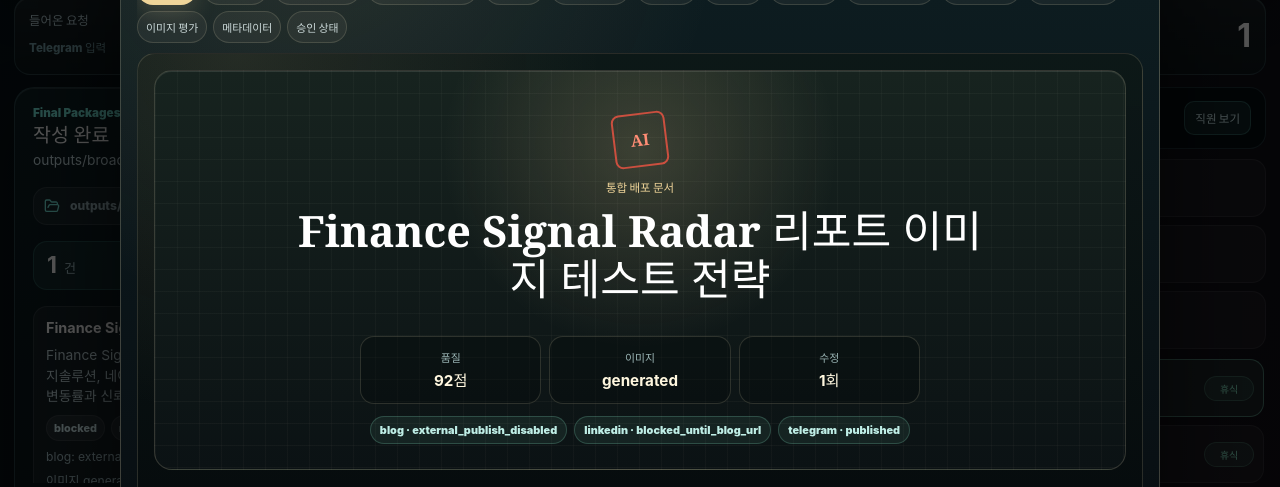
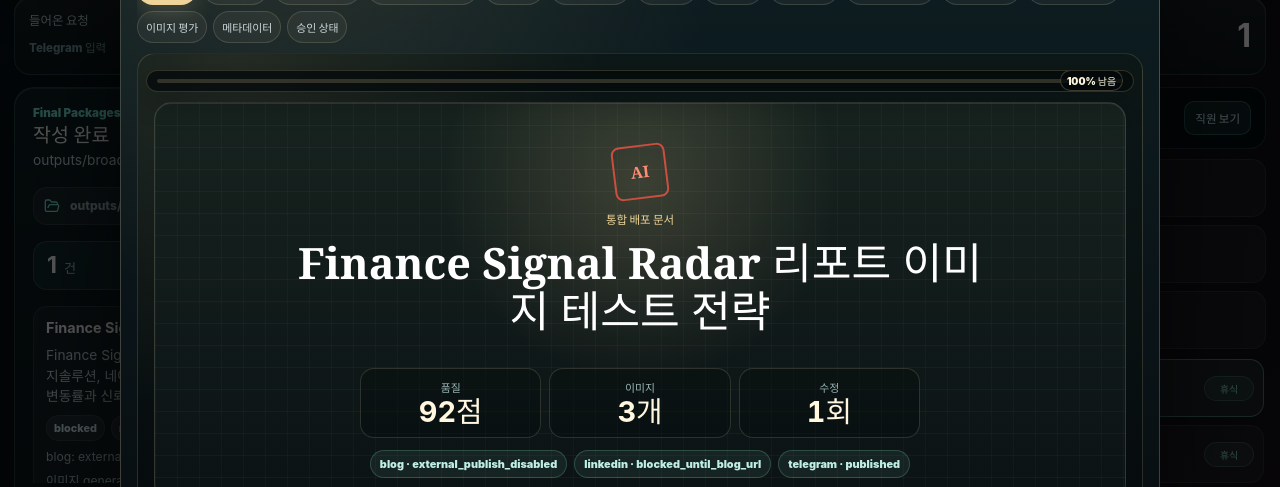
Before and after one commit to reset980reset980/chutzrit-ai-office, a React (Vite) app in the folder apps/office-dashboard/: page / in a window 1280 px wide. Both pictures are taken after a click on the tab "배포 문서". Shown: the part 152-639 px from the top of the page. Built offline with nearby package versions, Linux system fonts and the light colour scheme.

Commit message:
Add scroll triggered report reveal

```diff
--- a/apps/office-dashboard/src/components/MetricDetailPanel.tsx
+++ b/apps/office-dashboard/src/components/MetricDetailPanel.tsx
@@ -78,8 +78,104 @@ function getStatusEntries(record: BroadcastingRecord) {
   return Object.entries(record.channelPublishStatus || {});
 }
 
-function getReportScore(record: BroadcastingRecord) {
-  return record.qualityScore == null ? "기록 없음" : `${record.qualityScore}점`;
+function ScrollCountUp({
+  label,
+  value,
+  suffix = "",
+  durationMs = 1100
+}: {
+  label: string;
+  value: number;
+  suffix?: string;
+  durationMs?: number;
+}) {
+  const counterRef = useRef<HTMLDivElement | null>(null);
+  const frameRef = useRef<number | null>(null);
+  const [displayValue, setDisplayValue] = useState(0);
+  const [isCounting, setIsCounting] = useState(false);
+
+  useEffect(() => {
+    const counter = counterRef.current;
+    if (!counter) return;
+
+    const prefersReducedMotion = window.matchMedia("(prefers-reduced-motion: reduce)").matches;
+    const targetValue = Math.max(0, value);
+
+    const stopAnimation = () => {
+      if (frameRef.current !== null) {
+        window.cancelAnimationFrame(frameRef.current);
+        frameRef.current = null;
+      }
+      setIsCounting(false);
+    };
+
+    const startAnimation = () => {
+      stopAnimation();
+
+      if (prefersReducedMotion || targetValue === 0) {
+        setDisplayValue(targetValue);
+        return;
+      }
+
+      setDisplayValue(0);
+      setIsCounting(true);
+      const startedAt = performance.now();
+
+      const tick = (now: number) => {
+        const progress = Math.min((now - startedAt) / durationMs, 1);
+        const easedProgress = 1 - Math.pow(1 - progress, 3);
+        setDisplayValue(Math.round(targetValue * easedProgress));
+
+        if (progress < 1) {
+          frameRef.current = window.requestAnimationFrame(tick);
+          return;
+        }
+
+        frameRef.current = null;
+        setDisplayValue(targetValue);
+        setIsCounting(false);
+      };
+
+      frameRef.current = window.requestAnimationFrame(tick);
+    };
+
+    const observer = new IntersectionObserver(
+      ([entry]) => {
+        if (entry.isIntersecting) {
+          startAnimation();
+          return;
+        }
+
+        stopAnimation();
+        setDisplayValue(0);
+      },
+      {
+        root: counter.closest(".publication-preview"),
+        rootMargin: "0px 0px -12% 0px",
+        threshold: 0.35
+      }
+    );
+
+    observer.observe(counter);
+
+    return () => {
+      observer.disconnect();
+      stopAnimation();
+    };
+  }, [durationMs, value]);
+
+  return (
+    <div
+      className={isCounting ? "publication-counter is-counting" : "publication-counter"}
+      ref={counterRef}
+    >
+      <span>{label}</span>
+      <strong>
+        {displayValue.toLocaleString("ko-KR")}
+        {suffix}
+      </strong>
+    </div>
+  );
 }
 
 function PublicationDocumentViewer({
@@ -93,6 +189,7 @@ function PublicationDocumentViewer({
 }) {
   const activeDocuments = getDocuments(record);
   const viewerRef = useRef<HTMLDivElement | null>(null);
+  const [scrollProgress, setScrollProgress] = useState(0);
   const activeDocument =
     documentKey === integratedDocumentKey
       ? null
@@ -116,6 +213,11 @@ function PublicationDocumentViewer({
         entries.forEach((entry) => {
           if (entry.isIntersecting) {
             entry.target.classList.add("is-visible");
+            return;
+          }
+
+          if (entry.target.classList.contains("publication-section")) {
+            entry.target.classList.remove("is-visible");
           }
         });
       },
@@ -129,6 +231,40 @@ function PublicationDocumentViewer({
     revealItems.forEach((item) => observer.observe(item));
     return () => observer.disconnect();
   }, [documentKey, record.id]);
+
+  useEffect(() => {
+    const viewer = viewerRef.current;
+    const scroller = viewer?.querySelector<HTMLElement>(".publication-preview");
+    setScrollProgress(0);
+
+    if (!viewer || !scroller || !isIntegratedDocument) return;
+
+    const updateProgress = () => {
+      const scrollableDistance = scroller.scrollHeight - scroller.clientHeight;
+      if (scrollableDistance <= 0) {
+        setScrollProgress(100);
+        return;
+      }
+
+      const nextProgress = Math.min(
+        100,
+        Math.max(0, (scroller.scrollTop / scrollableDistance) * 100)
+      );
+      setScrollProgress(nextProgress);
+    };
+
+    updateProgress();
+    scroller.addEventListener("scroll", updateProgress, { passive: true });
+
+    const resizeObserver = new ResizeObserver(updateProgress);
+    resizeObserver.observe(scroller);
+    Array.from(scroller.children).forEach((child) => resizeObserver.observe(child));
+
+    return () => {
+      scroller.removeEventListener("scroll", updateProgress);
+      resizeObserver.disconnect();
+    };
+  }, [documentKey, isIntegratedDocument, record.id]);
 
   return (
     <div className="publication-document-viewer" ref={viewerRef}>
@@ -166,6 +302,10 @@ function PublicationDocumentViewer({
       <div className="publication-document-viewer__content">
         {isIntegratedDocument ? (
           <article className="publication-preview" aria-label="이미지 포함 통합 배포 문서">
+            <div className="publication-scroll-progress" aria-label="배포 문서 읽기 진행률">
+              <span style={{ transform: `scaleX(${scrollProgress / 100})` }} />
+              <em>{Math.max(0, Math.round(100 - scrollProgress))}% 남음</em>
+            </div>
             <header className="publication-preview__cover scroll-reveal" data-reveal>
               <div className="publication-preview__seal" aria-hidden="true">
                 AI
@@ -174,18 +314,13 @@ function PublicationDocumentViewer({
               <h4>{record.title}</h4>
               <p>{record.sourceSummary || "원본 입력과 채널별 원고를 통합한 배포 미리보기입니다."}</p>
               <div className="publication-preview__status-grid" aria-label="보고서 상태">
-                <div>
-                  <span>품질</span>
-                  <strong>{getReportScore(record)}</strong>
-                </div>
-                <div>
-                  <span>이미지</span>
-                  <strong>{record.visualAssetsStatus || "기록 없음"}</strong>
-                </div>
-                <div>
-                  <span>수정</span>
-                  <strong>{record.revisionCount}회</strong>
-                </div>
+                <ScrollCountUp label="품질" value={record.qualityScore ?? 0} suffix="점" />
+                <ScrollCountUp
+                  label="이미지"
+                  value={Object.keys(record.visualAssets || {}).length}
+                  suffix="개"
+                />
+                <ScrollCountUp label="수정" value={record.revisionCount} suffix="회" />
               </div>
               <div className="publication-preview__chips" aria-label="채널 배포 상태">
                 {getStatusEntries(record).length === 0 ? (
--- a/apps/office-dashboard/src/styles.css
+++ b/apps/office-dashboard/src/styles.css
@@ -1664,6 +1664,62 @@ button {
     linear-gradient(180deg, rgba(13, 24, 23, 0.96), rgba(5, 10, 12, 0.98));
 }
 
+.publication-scroll-progress {
+  position: sticky;
+  top: 0;
+  z-index: 4;
+  display: flex;
+  min-height: 22px;
+  align-items: center;
+  justify-content: flex-end;
+  margin: -8px -8px 0;
+  padding: 0 10px;
+  overflow: hidden;
+  border: 1px solid rgba(239, 212, 153, 0.18);
+  border-radius: 999px;
+  background: rgba(4, 9, 11, 0.78);
+  box-shadow: 0 10px 28px rgba(0, 0, 0, 0.24);
+  backdrop-filter: blur(14px);
+}
+
+.publication-scroll-progress::before {
+  position: absolute;
+  right: 10px;
+  left: 10px;
+  height: 4px;
+  border-radius: 999px;
+  background: rgba(239, 212, 153, 0.18);
+  content: "";
+}
+
+.publication-scroll-progress span {
+  position: absolute;
+  right: 10px;
+  left: 10px;
+  height: 4px;
+  transform-origin: left center;
+  border-radius: 999px;
+  background: linear-gradient(90deg, #9a5421, #d5a45e 56%, #efd499);
+  box-shadow: 0 0 18px rgba(239, 212, 153, 0.28);
+  transition: transform 120ms linear;
+}
+
+.publication-scroll-progress em {
+  position: relative;
+  z-index: 1;
+  display: inline-flex;
+  min-width: 56px;
+  justify-content: center;
+  padding: 2px 6px;
+  border: 1px solid rgba(239, 212, 153, 0.24);
+  border-radius: 999px;
+  color: #fff7df;
+  background: rgba(5, 10, 12, 0.72);
+  font-size: 0.62rem;
+  font-style: normal;
+  font-weight: 900;
+}
+
 .scroll-reveal {
   opacity: 0.18;
   transform: translateY(54px) scale(0.975);
@@ -1754,7 +1810,7 @@ button {
   margin-top: 8px;
 }
 
-.publication-preview__status-grid div {
+.publication-preview__status-grid > div {
   display: grid;
   gap: 3px;
   min-height: 68px;
@@ -1775,6 +1831,24 @@ button {
   color: #fff7df;
   font-size: 0.95rem;
   line-height: 1.2;
+}
+
+.publication-counter strong {
+  color: #fff7df;
+  font-size: clamp(1.25rem, 3vw, 1.8rem);
+  font-variant-numeric: tabular-nums;
+  letter-spacing: 0;
+  line-height: 1;
+  transition:
+    color 220ms ease,
+    text-shadow 220ms ease,
+    transform 220ms ease;
+}
+
+.publication-counter.is-counting strong {
+  color: #8ff4d2;
+  transform: translateY(-1px);
+  text-shadow: 0 0 18px rgba(143, 244, 210, 0.38);
 }
 
 .publication-preview__chips {
@@ -2715,8 +2789,13 @@ button {
     grid-template-columns: 1fr;
   }
 
-  .publication-preview__status-grid div {
+  .publication-preview__status-grid > div {
     min-height: 54px;
+  }
+
+  .publication-scroll-progress {
+    min-height: 20px;
+    margin: -4px -4px 0;
   }
 
   .publication-section {
```
Also changed, not shown: apps/office-dashboard/src/data/generated/officeStatus.json.
